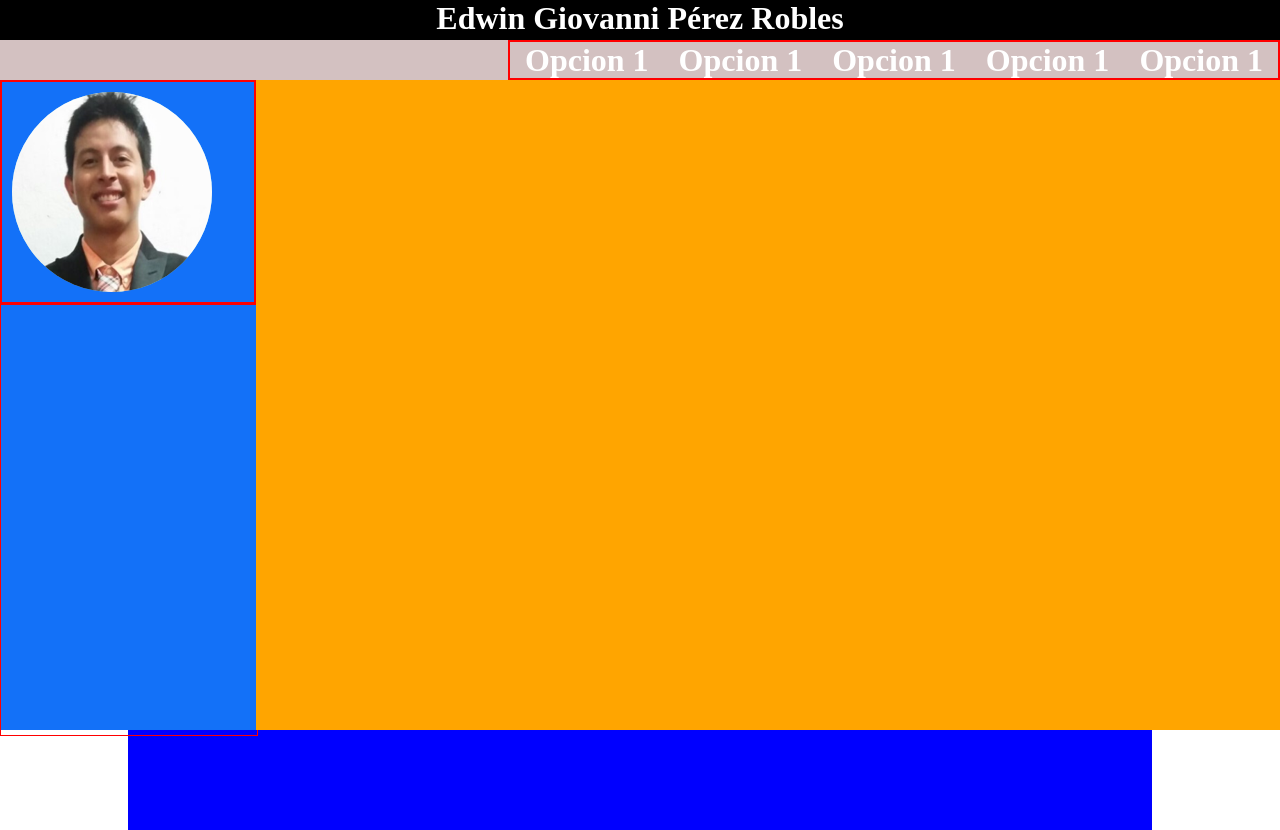
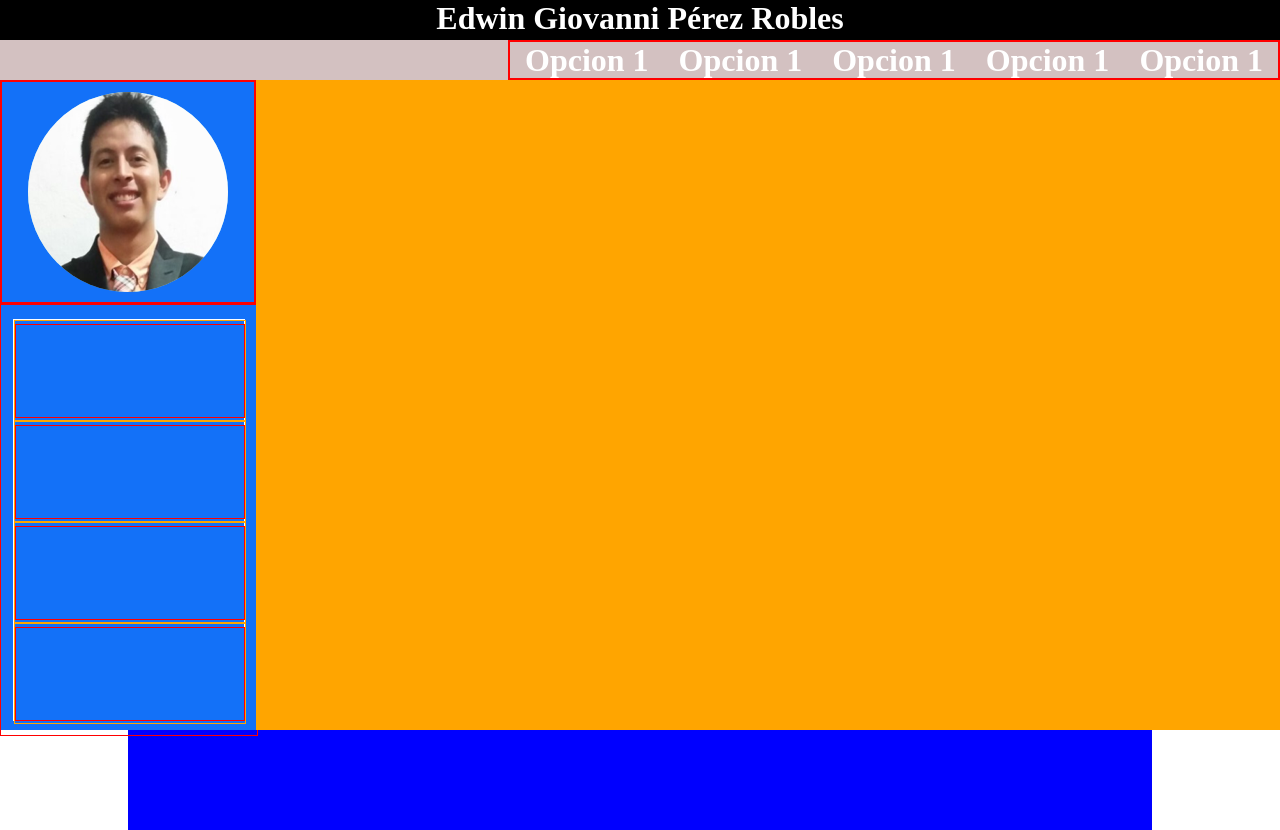
Before and after one commit to EdwinDeveloper/PortFolio, a plain HTML site: page index.html in a window 1280 px wide. Drawn offline with Linux system fonts and the light colour scheme.

Commit message:
estructurando

```diff
--- a/css/main.scss
+++ b/css/main.scss
@@ -54,6 +54,8 @@ body{
                     .contenedor-de-imagen{
                         height:220px;
                         border:solid 2px red;
+                        display: flex;
+                        justify-content: center;
                         .image-container{
                             margin-left: 0;
                             width: 220px;
@@ -67,6 +69,26 @@ body{
                         width: 100%;
                         height: 430px;
                         border:solid 1px red;
+                        display: flex;
+                        .content-mision-vision{
+                            margin: auto auto;
+                            width:90%;
+                            height: 400px;
+                            border:solid 1px white;
+                            .contactame{
+                                width: 100%;
+                                height: 99px;
+                                border:solid 1px orange;
+                                display: flex;
+                                justify-content: center;
+                                align-items: center;
+                                .contacteme-content{
+                                    width: 100%;
+                                    height:92px;
+                                    border:solid 1px red;
+                                }
+                            }
+                        }
                     }
             }
             .content-information{
--- a/index.html
+++ b/index.html
@@ -28,7 +28,20 @@
                         </div>
                 </div>
                 <div class="mision-vision">
-
+                    <div class="content-mision-vision">
+                        <div class="contactame">
+                            <div class="contacteme-content"></div>
+                        </div>
+                        <div class="contactame">
+                            <div class="contacteme-content"></div>
+                        </div>
+                        <div class="contactame">
+                            <div class="contacteme-content"></div>
+                        </div>
+                        <div class="contactame">
+                            <div class="contacteme-content"></div>
+                        </div>
+                    </div>
                 </div>
             </div>
             <div class="content-information">
```
Also changed, not shown: css/main.css, 1 other file.
